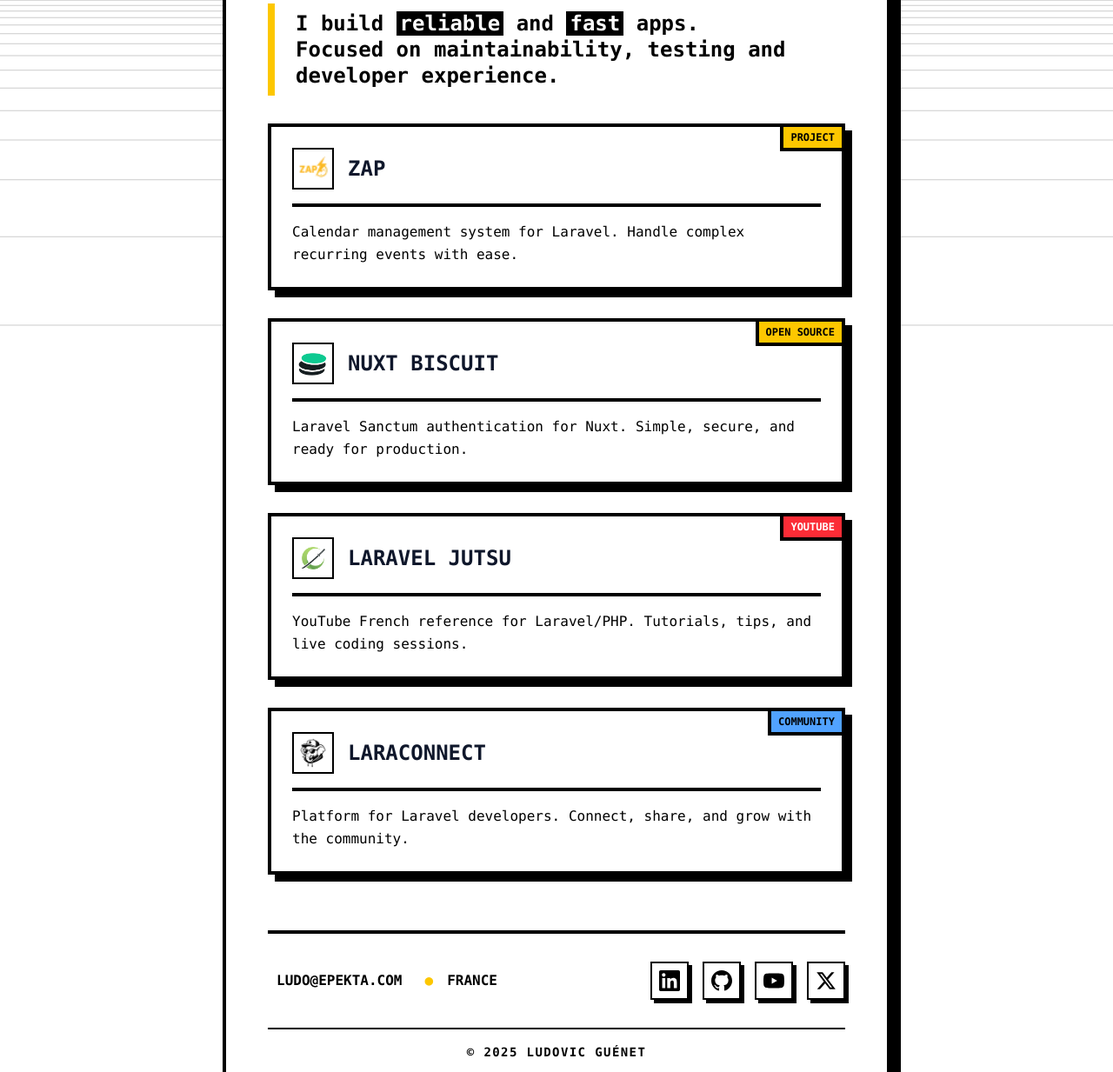
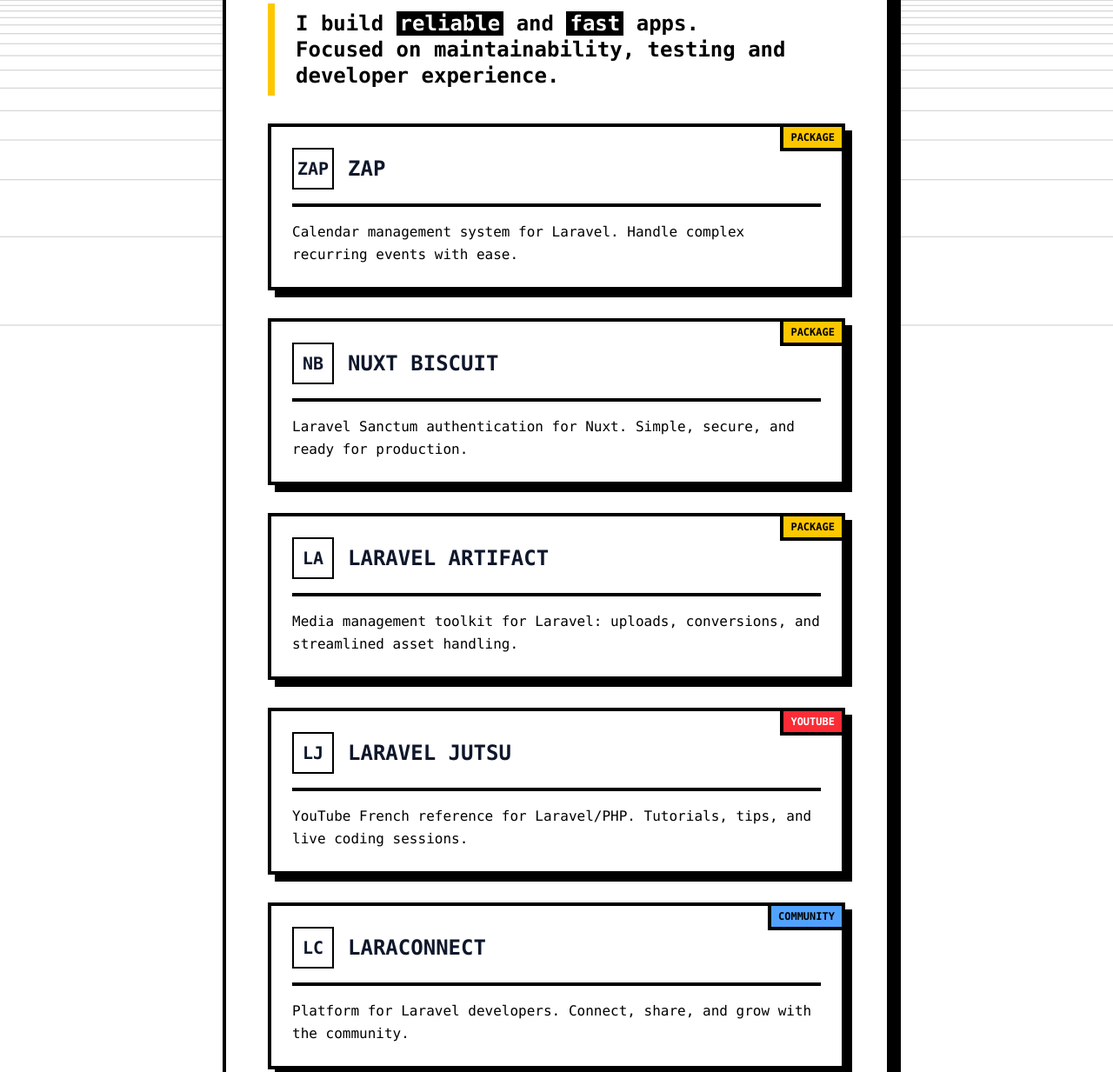
Before and after one commit to ludoguenet/portfolio, a website built with Vite: page index.html in a window 1280 px wide. Shown: the part 340-1573 px from the top of the page at 87% size. Built offline with nearby package versions, Linux system fonts and the light colour scheme; animation ran at ten frames a second; files whose address does not match are found by name.

Commit message:
fix: refresh portfolio cards and deps

```diff
--- a/index.html
+++ b/index.html
@@ -137,14 +137,9 @@
         <div class="grid grid-cols-1 gap-8">
           <!-- Zap -->
           <a href="https://laravel-zap.com" target="_blank" rel="noopener noreferrer" class="group block bg-white border-4 border-black shadow-[8px_8px_0px_0px_#000] hover:shadow-[12px_12px_0px_0px_#000] hover:-translate-y-1 transition-all p-6 relative overflow-hidden">
-            <div class="absolute top-0 right-0 bg-yellow-400 text-black text-xs font-bold px-2 py-1 border-l-4 border-b-4 border-black">PROJECT</div>
+            <div class="absolute top-0 right-0 bg-yellow-400 text-black text-xs font-bold px-2 py-1 border-l-4 border-b-4 border-black">PACKAGE</div>
             <div class="flex items-center gap-4 mb-4">
-              <div class="w-12 h-12 border-2 border-black p-1 bg-white">
-                 <picture>
-                  <source srcset="/img/optimized/zap-logo.webp" type="image/webp">
-                  <img src="/img/zap-logo.png" alt="Zap Logo" width="32" height="32" class="size-full object-contain" />
-                </picture>
-              </div>
+              <div class="w-12 h-12 border-2 border-black p-1 bg-white flex items-center justify-center text-xl font-black">ZAP</div>
               <h3 class="text-2xl font-black uppercase">Zap</h3>
             </div>
             <p class="text-base text-black font-medium leading-relaxed border-t-4 border-black pt-4">Calendar management system for Laravel. Handle complex recurring events with ease.</p>
@@ -152,28 +147,31 @@
 
           <!-- Nuxt Biscuit -->
           <a href="https://github.com/ludoguenet/nuxt-biscuit" target="_blank" rel="noopener noreferrer" class="group block bg-white border-4 border-black shadow-[8px_8px_0px_0px_#000] hover:shadow-[12px_12px_0px_0px_#000] hover:-translate-y-1 transition-all p-6 relative">
-             <div class="absolute top-0 right-0 bg-yellow-400 text-black text-xs font-bold px-2 py-1 border-l-4 border-b-4 border-black">OPEN SOURCE</div>
+             <div class="absolute top-0 right-0 bg-yellow-400 text-black text-xs font-bold px-2 py-1 border-l-4 border-b-4 border-black">PACKAGE</div>
             <div class="flex items-center gap-4 mb-4">
-              <div class="w-12 h-12 border-2 border-black p-1 bg-white">
-                <picture>
-                  <img src="/img/optimized/nuxt-biscuit-logo.webp" alt="Nuxt Biscuit Logo" width="32" height="32" class="size-full object-contain" />
-                </picture>
-              </div>
+              <div class="w-12 h-12 border-2 border-black p-1 bg-white flex items-center justify-center text-xl font-black">NB</div>
               <h3 class="text-2xl font-black uppercase">Nuxt Biscuit</h3>
             </div>
             <p class="text-base text-black font-medium leading-relaxed border-t-4 border-black pt-4">Laravel Sanctum authentication for Nuxt. Simple, secure, and ready for production.</p>
+          </a>
+
+          <!-- Laravel Artifact package -->
+          <a href="https://github.com/ludoguenet/laravel-artifact" target="_blank" rel="noopener noreferrer" class="group block bg-white border-4 border-black shadow-[8px_8px_0px_0px_#000] hover:shadow-[12px_12px_0px_0px_#000] hover:-translate-y-1 transition-all p-6 relative">
+            <div class="absolute top-0 right-0 bg-yellow-400 text-black text-xs font-bold px-2 py-1 border-l-4 border-b-4 border-black">PACKAGE</div>
+            <div class="flex items-center gap-4 mb-4">
+              <div class="w-12 h-12 border-2 border-black p-1 bg-white flex items-center justify-center text-xl font-black">
+                LA
+              </div>
+              <h3 class="text-2xl font-black uppercase text-left">Laravel Artifact</h3>
+            </div>
+            <p class="text-base text-black font-medium leading-relaxed border-t-4 border-black pt-4">Media management toolkit for Laravel: uploads, conversions, and streamlined asset handling.</p>
           </a>
 
           <!-- LaravelJutsu -->
           <a href="https://www.youtube.com/@LaravelJutsu" target="_blank" rel="noopener noreferrer" class="group block bg-white border-4 border-black shadow-[8px_8px_0px_0px_#000] hover:shadow-[12px_12px_0px_0px_#000] hover:-translate-y-1 transition-all p-6 relative">
              <div class="absolute top-0 right-0 bg-red-500 text-white text-xs font-bold px-2 py-1 border-l-4 border-b-4 border-black">YOUTUBE</div>
             <div class="flex items-center gap-4 mb-4">
-              <div class="w-12 h-12 border-2 border-black p-1 bg-white">
-                <picture>
-                  <source srcset="/img/optimized/laravel-jutsu-logo.webp" type="image/webp">
-                  <img src="/img/optimized/laravel-jutsu-logo-removebg-preview.png" alt="LaravelJutsu Logo" width="32" height="32" class="size-full object-contain" />
-                </picture>
-              </div>
+              <div class="w-12 h-12 border-2 border-black p-1 bg-white flex items-center justify-center text-xl font-black">LJ</div>
               <h3 class="text-2xl font-black uppercase">Laravel Jutsu</h3>
             </div>
             <p class="text-base text-black font-medium leading-relaxed border-t-4 border-black pt-4">YouTube French reference for Laravel/PHP. Tutorials, tips, and live coding sessions.</p>
@@ -183,15 +181,22 @@
           <a href="https://laraconnect.fr" target="_blank" rel="noopener noreferrer" class="group block bg-white border-4 border-black shadow-[8px_8px_0px_0px_#000] hover:shadow-[12px_12px_0px_0px_#000] hover:-translate-y-1 transition-all p-6 relative">
              <div class="absolute top-0 right-0 bg-blue-400 text-black text-xs font-bold px-2 py-1 border-l-4 border-b-4 border-black">COMMUNITY</div>
             <div class="flex items-center gap-4 mb-4">
-              <div class="w-12 h-12 border-2 border-black p-1 bg-white">
-                <picture>
-                  <source srcset="/img/optimized/laraconnect.webp" type="image/webp">
-                  <img src="/img/optimized/laraconnect.webp" alt="LaraConnect Logo" width="32" height="32" class="size-full object-contain" />
-                </picture>
-              </div>
+              <div class="w-12 h-12 border-2 border-black p-1 bg-white flex items-center justify-center text-xl font-black">LC</div>
               <h3 class="text-2xl font-black uppercase">LaraConnect</h3>
             </div>
             <p class="text-base text-black font-medium leading-relaxed border-t-4 border-black pt-4">Platform for Laravel developers. Connect, share, and grow with the community.</p>
+          </a>
+
+          <!-- Tailwind Ninja VS Code Theme -->
+          <a href="https://marketplace.visualstudio.com/items?itemName=LudovicGuenet.tailwind-ninja-theme" target="_blank" rel="noopener noreferrer" class="group block bg-white border-4 border-black shadow-[8px_8px_0px_0px_#000] hover:shadow-[12px_12px_0px_0px_#000] hover:-translate-y-1 transition-all p-6 relative">
+            <div class="absolute top-0 right-0 bg-purple-300 text-black text-xs font-bold px-2 py-1 border-l-4 border-b-4 border-black">VS CODE THEME</div>
+            <div class="flex items-center gap-4 mb-4">
+              <div class="w-12 h-12 border-2 border-black p-1 bg-white flex items-center justify-center text-xl font-black">
+                TN
+              </div>
+              <h3 class="text-2xl font-black uppercase text-left">Tailwind Ninja</h3>
+            </div>
+            <p class="text-base text-black font-medium leading-relaxed border-t-4 border-black pt-4">Vibrant VS Code theme crafted for Tailwind builders with sharp contrast and clean syntax highlighting.</p>
           </a>
         </div>
       </section>
```
Also changed, not shown: public/img/optimized/laraconnect.webp (deleted), public/img/optimized/laravel-jutsu-logo.webp (deleted), 1 other file.
